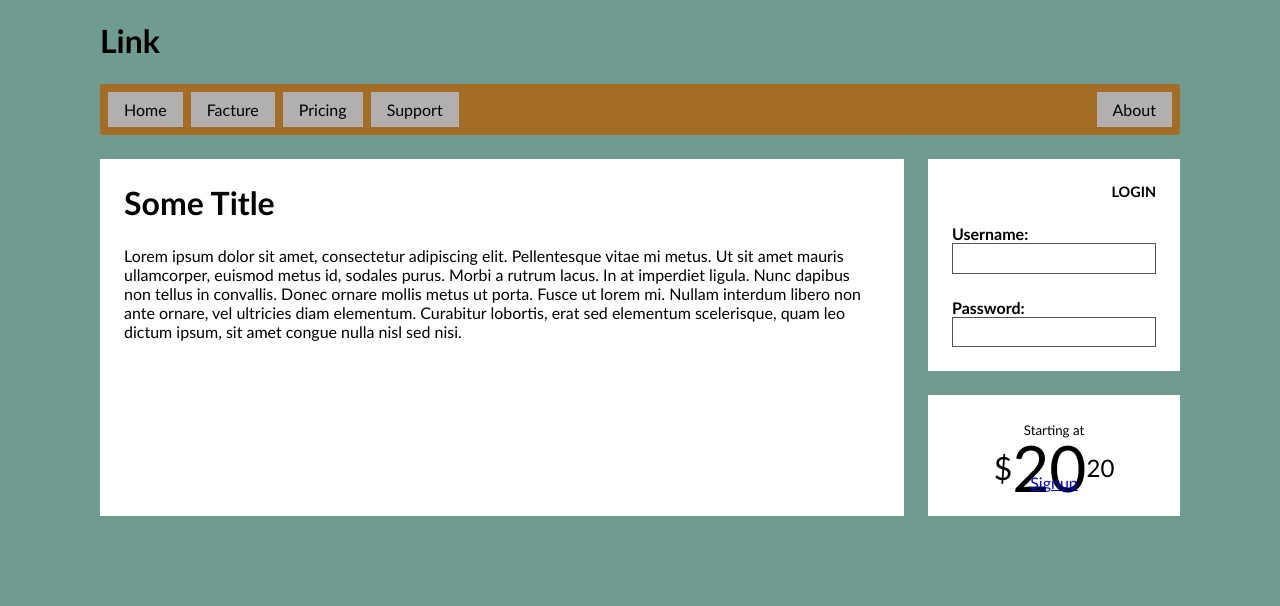
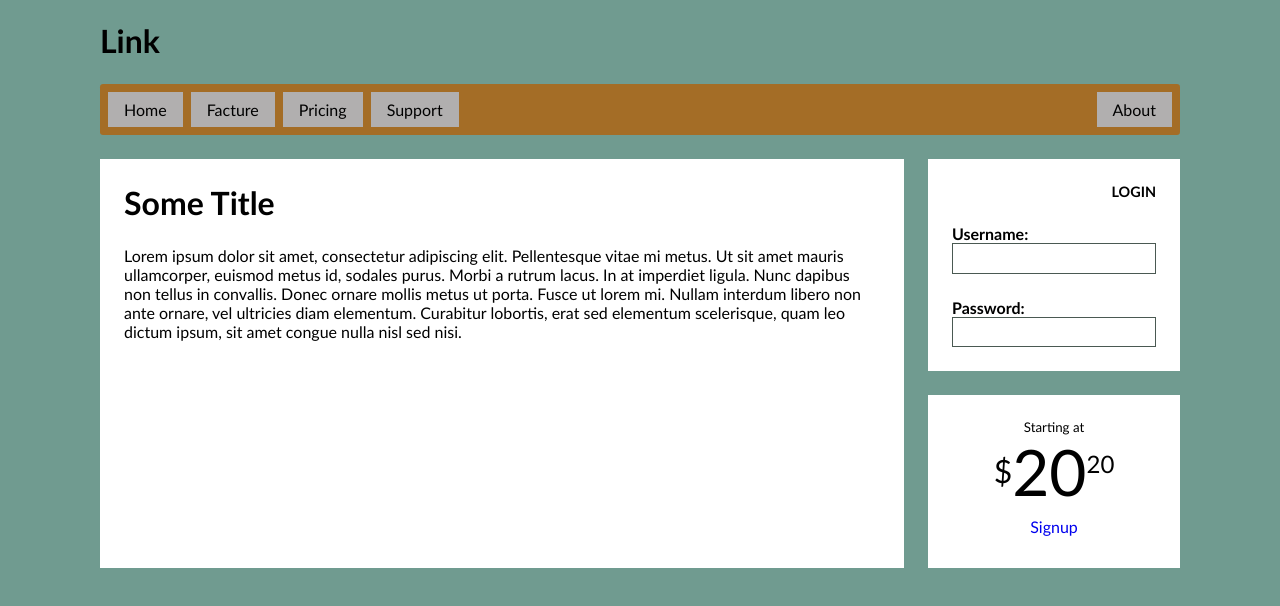
Before and after one commit to nicolacoc/Flex_Layout, a plain HTML site: page index.html in a window 1280 px wide. Drawn offline with Linux system fonts and the light colour scheme.

Commit message:
New commit

```diff
--- a/index.html
+++ b/index.html
@@ -46,7 +46,7 @@
                     </div>
                 </form>
             </div>
-            <div class="tile centered">
+            <div class="special-offer tile centered">
                 <small>Starting at</small>
                 <div class="cost">
                     <span class="cost-currency">$</span>
--- a/style.css
+++ b/style.css
@@ -125,19 +125,38 @@ main > * + * {
     padding: .5em 1em;
 }
 
+/*SPECIAL OFFER BANNER*/
+
 .centered{
     text-align: center;
 }
 
+/*SPECIAL OFFER FLEX*/
+
+.special-offer{
+    display: flex;
+    flex-direction: column;
+}
+
 .cost{
-    display: flex;
-    justify-content: center; /*ORIZONTALMENTE*/
-    align-items: center; /*VERTICALMENTE*/
-    line-height: .7em;
+
+    margin-top: auto;
+    padding: 1.5em;
+}
+
+/*COST FLEX*/
+
+.cost {
+    display:flex;
+    flex-direction: row;
+    justify-content: center;
+    align-items: center;
 }
 
 .cost > span{
     margin-top: 0;
+    display: block;
+    line-height: .4;
 }
 
 .cost-currency{
@@ -152,3 +171,11 @@ main > * + * {
     font-size: 1.5em;
     align-self: flex-start;
 }
+
+a.cta-button {
+    display: block;
+    width: 100%;
+    margin-top: auto;
+    text-decoration: none;
+    padding: .5em 1em;
+}
```
